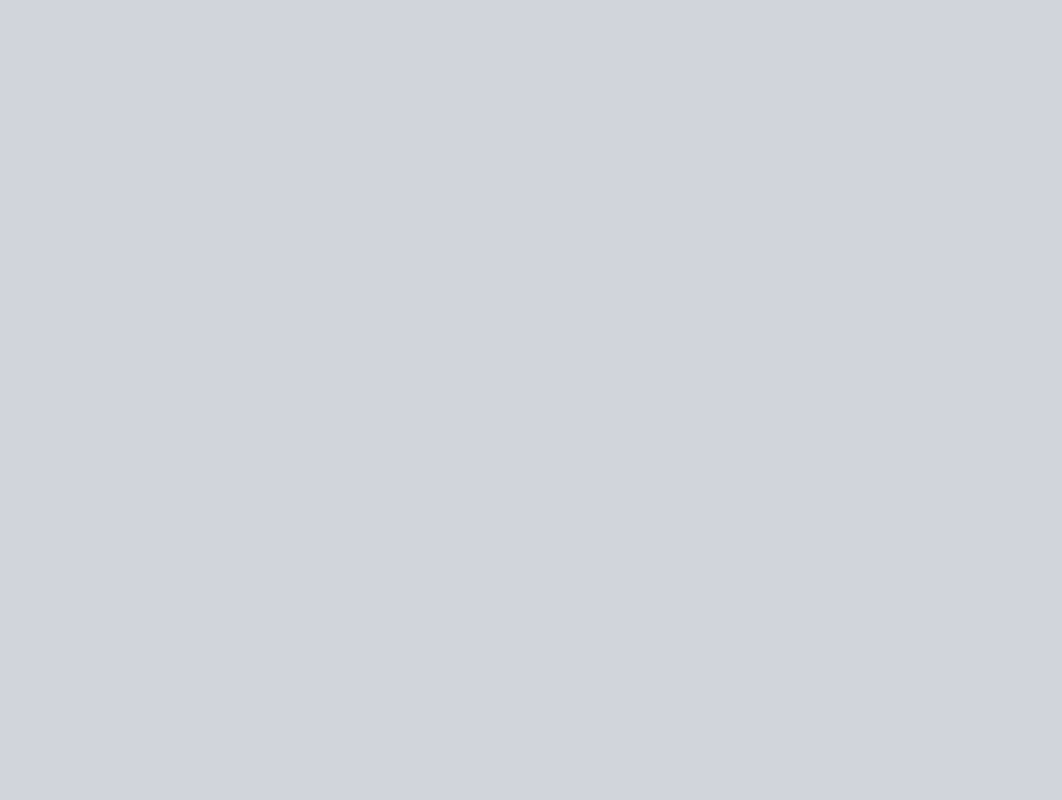
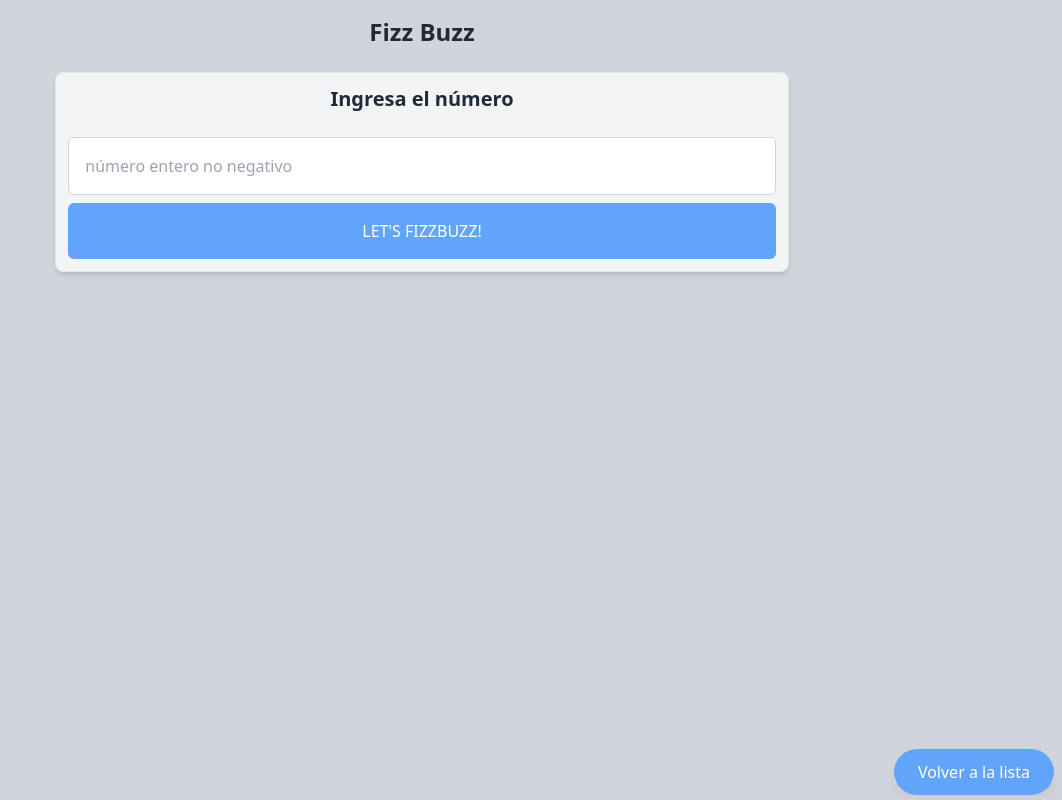
Before and after one commit to fedeferrelli/jsexercises, a React (Vite) app: page /fizzbuzz in a window 1280 px wide. Before the commit this address had no page. Shown: the whole page, without its empty margins (218-1280 px from the left). Built offline with nearby package versions, Linux system fonts and the light colour scheme.

Commit message:
Add FizzBuzz excercise

```diff
--- a/src/App.jsx
+++ b/src/App.jsx
@@ -3,6 +3,7 @@ import { BrowserRouter as Router, Routes, Route } from "react-router-dom";
 import Home from "./Components/Home";
 import Palindrome from "./Components/palindromo/Palindrome";
 import Factorial from "./Components/factorial/Factorial";
+import FizzBuzz from "./Components/fizzBuzz/FizzBuzz";
 
 
 function App() {
@@ -19,6 +20,8 @@ function App() {
 
             <Route path="/factorial" exact element ={<Factorial/>}/>
 
+            <Route path="/fizzbuzz" exact element = {<FizzBuzz/>}/>
+
           </Routes>
       </Router>
 
--- a/src/Components/Home.jsx
+++ b/src/Components/Home.jsx
@@ -6,7 +6,8 @@ function Home() {
 
     const ejercicios = [
         {name: '¿Es Palíndromo?', link:"/palindromo"},
-        {name: 'Factorial', link:"/factorial"}
+        {name: 'Factorial', link:"/factorial"},
+        {name: 'Fizz Buzz', link:"/fizzbuzz"}
 
                         ]
 
--- /dev/null
+++ b/src/Components/fizzBuzz/Factorial.jsx
@@ -0,0 +1,115 @@
+import React, {useState} from 'react';
+
+import {Fade} from 'react-awesome-reveal';
+import {Link} from 'react-router-dom'
+
+
+
+function Factorial() {
+
+
+    const [result, setResult] = useState();
+    const [toEvaluate, setToEvaluate] = useState()
+    const [isPalindrome, setIsPalindrome] = useState(false);
+    const [showResults, setShowResults] = useState(false);
+    const [error, setError] = useState('');
+    const [showError, setShowError] = useState(false)
+
+
+   const factorial = (n) => {
+     let fact = 1;
+
+     if(n === undefined || n==""){
+      setError('Debes ingresar un número');
+      setShowError(true)
+      }
+    else if(n<0){
+        setError('Debes ingresar un número no negativo');
+        setShowError(true)
+      }
+      else if(Math.floor(n) - n !==0){
+        setError('Debes ingresar un número entero');
+        setShowError(true)
+      }
+      else if(n==0 || n==1){
+        fact = 1;
+        setShowResults(true)
+      }
+      else {
+        for(let i = 1; i<=n; i++){
+          fact *= i;
+          setShowResults(true)
+        }
+      }
+
+
+    setResult(fact)
+
+
+   }
+
+   const changeValueToEvaluate = (string) => {
+     setShowResults(false);
+     setShowError(false)
+     setToEvaluate(string)
+   }
+
+   const letsCheckItOut = () => {
+     factorial(toEvaluate)
+   }
+
+
+    return (
+        <div className="py-4 max-w-[800px] m-auto ">
+
+<h1 className="text-2xl text-gray-800 text-center pb-6 font-bold">Factonial n!</h1>
+
+<div className="fixed bottom-4 right-2 z-10  shadow-lg">
+    <Link to="/" className="bg-blue-400 py-3 px-6 text-white rounded-full "> Volver a la lista </Link></div>
+
+            <section className="flex flex-col p-3 w-11/12 m-auto  rounded-lg shadow-md border border-gray-200 bg-gray-100">
+
+                <label htmlFor="toEvaluate" className="w-full text-center text-xl text-gray-800 mb-4 font-semibold">Ingresa el número</label>
+                <input type="number" id="toEvaluate" placeholder="número entero no negativo" className="w-full p-4 rounded-md border border-gray-300 my-2 m-auto" onChange={(e)=>{changeValueToEvaluate(e.target.value)}}></input>
+
+                <button type="submit" className="w-full m-auto p-4 bg-blue-400 rounded-md uppercase text-white" onClick={()=>{letsCheckItOut()}}>conocer el factorial </button>
+
+            </section>
+
+            {showError &&
+            <Fade duration="500">
+            <div className="w-11/12 m-auto mt-1 text-center rounded-lg  text-red-500 font-semibold">
+           {error}
+            </div></Fade>}
+
+
+            <section className="mt-4 flex flex-col  w-11/12 m-auto  rounded-lg overflow-hidden shadow-md bg-gray-100  mb-12">
+
+
+            {showResults &&
+
+            <Fade duration="500">
+            <div className="h-full w-full text-center">
+
+
+            <div className="bg-gray-400 text-gray-600 text-xl p-3">
+            el Factorial de <strong>{toEvaluate}</strong> es
+            <span className="block text-xl text-gray-700 font-bold py-3">{result.toLocaleString('es-ES')}</span>
+
+
+        </div>
+
+
+            </div></Fade>}
+
+
+
+            </section>
+
+
+
+        </div>
+    )
+}
+
+export default Factorial
--- /dev/null
+++ b/src/Components/fizzBuzz/FizzBuzz.jsx
@@ -0,0 +1,120 @@
+import React, { useState } from "react";
+
+import { Fade } from "react-awesome-reveal";
+import { Link } from "react-router-dom";
+
+function FizzBuzz() {
+  const [result, setResult] = useState([]);
+  const [toEvaluate, setToEvaluate] = useState();
+  const [isPalindrome, setIsPalindrome] = useState(false);
+  const [showResults, setShowResults] = useState(false);
+  const [error, setError] = useState("");
+  const [showError, setShowError] = useState(false);
+
+  const fizzbuzz = (n) => {
+    let fizzBuzzArray = [];
+
+    if (n === undefined || n == "") {
+      setError("Debes ingresar un número");
+      setShowError(true);
+    } else if (n < 1 || Math.floor(n) - n !== 0) {
+      setError("Debes ingresar un número entero positivo");
+      setShowError(true);
+    } else {
+      for (let i = 1; i <= n; i++) {
+        if (i % 15 === 0) {
+          fizzBuzzArray.push("Fizz Buzz");
+        } else if (i % 5 === 0) {
+          fizzBuzzArray.push("Buzz");
+        } else if (i % 3 === 0) {
+          fizzBuzzArray.push("Fizz");
+        } else {
+          fizzBuzzArray.push(i);
+        }
+
+        setShowResults(true);
+      }
+    }
+
+    setResult(fizzBuzzArray);
+  };
+
+  const changeValueToEvaluate = (string) => {
+    setShowResults(false);
+    setShowError(false);
+    setToEvaluate(string);
+  };
+
+  const letsCheckItOut = () => {
+    fizzbuzz(toEvaluate);
+  };
+
+  return (
+    <div className="py-4 max-w-[800px] m-auto ">
+      <h1 className="text-2xl text-gray-800 text-center pb-6 font-bold">
+        Fizz Buzz
+      </h1>
+
+      <div className="fixed bottom-4 right-2 z-10  shadow-lg">
+        <Link to="/" className="bg-blue-400 py-3 px-6 text-white rounded-full ">
+          {" "}
+          Volver a la lista{" "}
+        </Link>
+      </div>
+
+      <section className="flex flex-col p-3 w-11/12 m-auto  rounded-lg shadow-md border border-gray-200 bg-gray-100">
+        <label
+          htmlFor="toEvaluate"
+          className="w-full text-center text-xl text-gray-800 mb-4 font-semibold"
+        >
+          Ingresa el número
+        </label>
+        <input
+          type="number"
+          id="toEvaluate"
+          placeholder="número entero no negativo"
+          className="w-full p-4 rounded-md border border-gray-300 my-2 m-auto"
+          onChange={(e) => {
+            changeValueToEvaluate(e.target.value);
+          }}
+        ></input>
+
+        <button
+          type="submit"
+          className="w-full m-auto p-4 bg-blue-400 rounded-md uppercase text-white"
+          onClick={() => {
+            letsCheckItOut();
+          }}
+        >
+          Let's FizzBuzz!{" "}
+        </button>
+      </section>
+
+      {showError && (
+        <Fade duration="500">
+          <div className="w-11/12 m-auto mt-1 text-center rounded-lg  text-red-500 font-semibold">
+            {error}
+          </div>
+        </Fade>
+      )}
+
+      <section className="mt-4 flex flex-col  w-11/12 m-auto  rounded-lg overflow-hidden shadow-md bg-gray-100  mb-12">
+        {showResults && (
+          <Fade duration="500">
+            <div className="h-full w-full text-center">
+              <div className="bg-gray-400 text-gray-600 text-xl p-3 flex flex-wrap gap-2 justify-center">
+                {result.map((e) => (
+                  <div className="py-2 px-3 rounded-lg border bg-gray-500 text-white border-gray-700">
+                    {e}
+                  </div>
+                ))}
+              </div>
+            </div>
+          </Fade>
+        )}
+      </section>
+    </div>
+  );
+}
+
+export default FizzBuzz;
```
